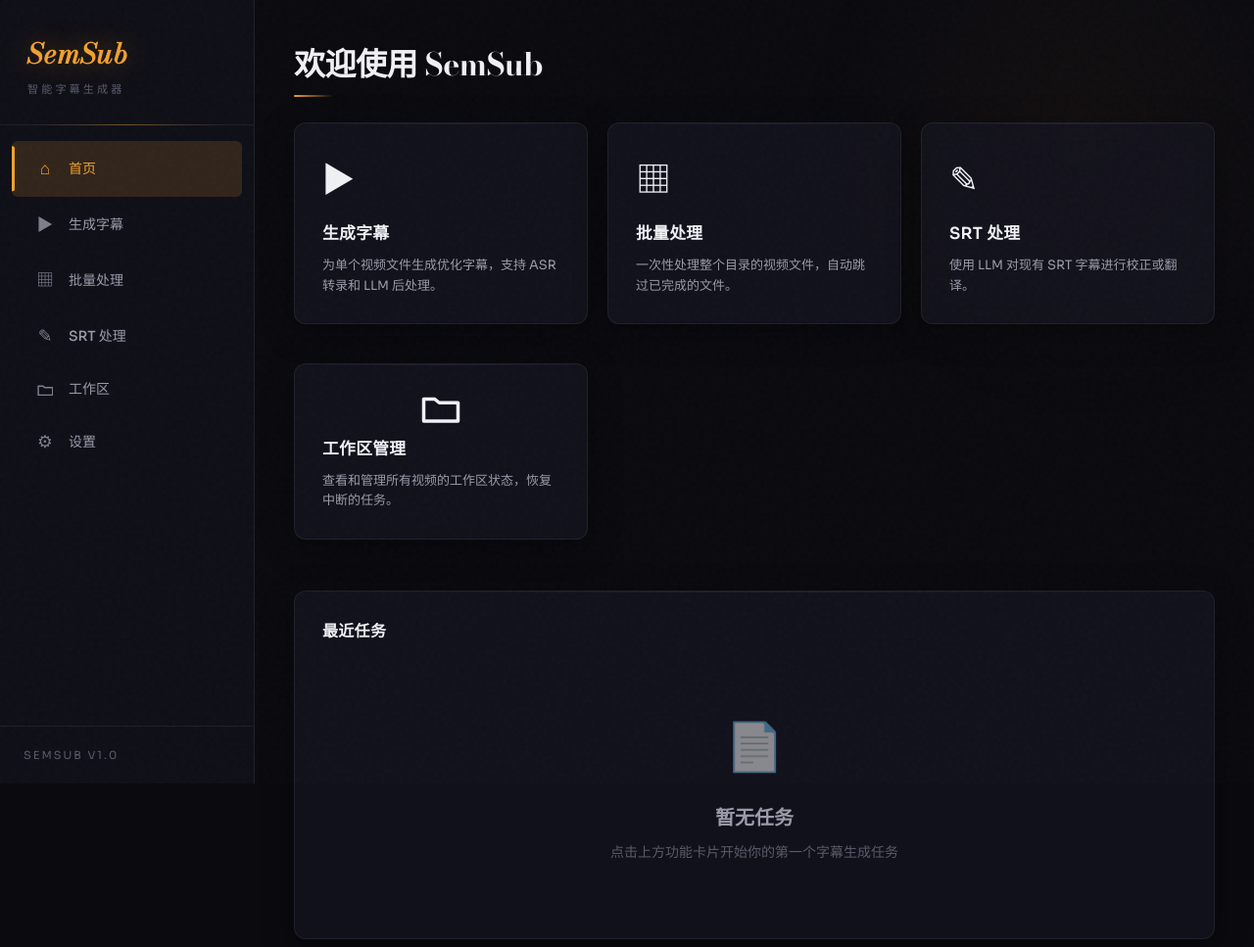
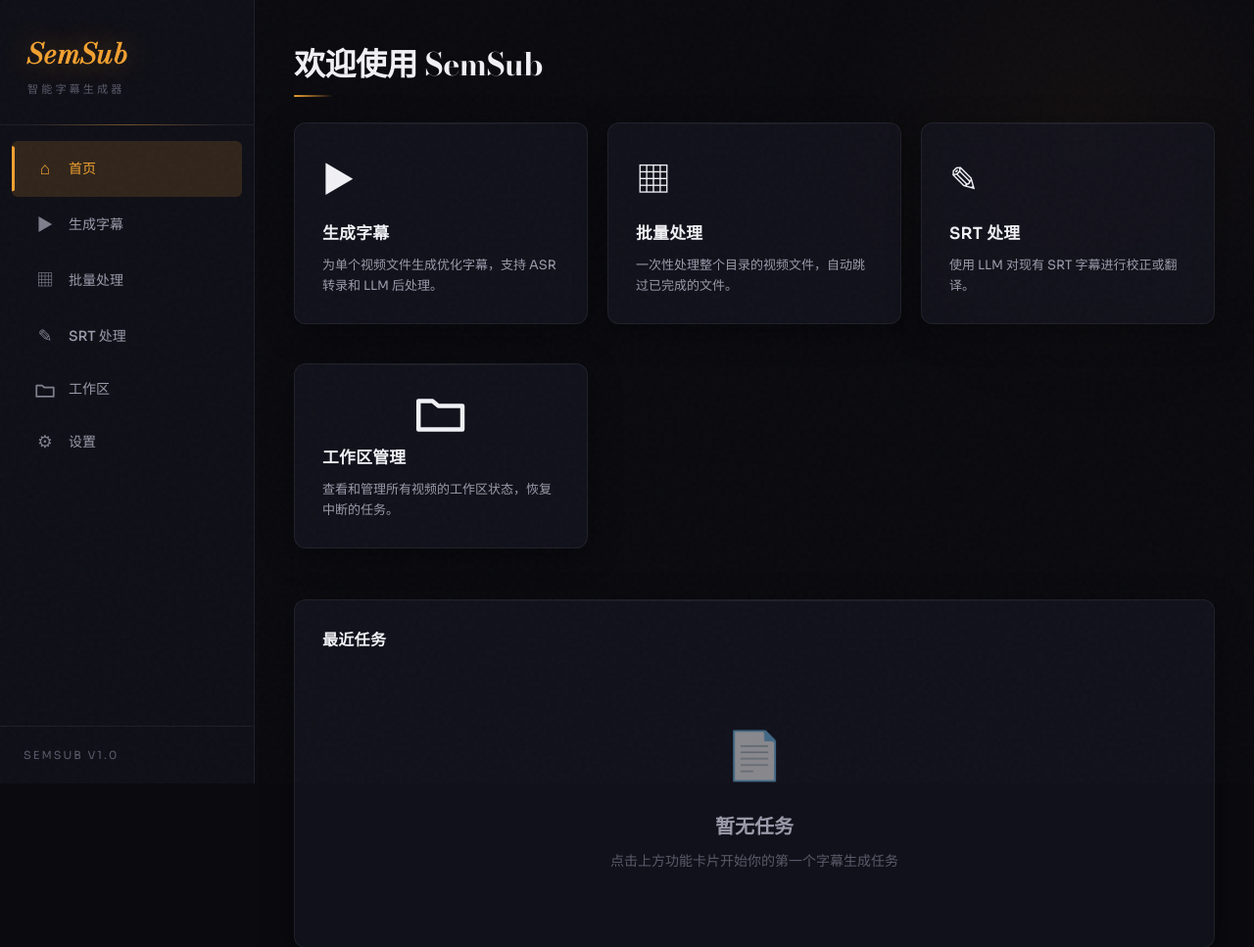
Before and after one commit to cyijun/SemSub, a FastAPI app: page / in a window 1280 px wide. Shown: the top 967 px of the page at 98% size. Run offline with FastAPI, Linux system fonts and the light colour scheme; data that the repository does not hold is empty.

Commit message:
fix(web): align SVG folder icon height with emoji icons
SVG viewBox has empty top space (folder tab), so same height renders
smaller visually than emoji glyphs. Increase height to 2.6rem for cards
and 1.25rem for sidebar to compensate.

Co-Authored-By: Claude Sonnet 4.6 <noreply@anthropic.com>

```diff
--- a/semsub/web/templates/base.html
+++ b/semsub/web/templates/base.html
@@ -28,7 +28,7 @@
                 <span class="icon">&#9998;</span> SRT 处理
             </a></li>
             <li><a href="/workspaces" class="{% if request.url.path == '/workspaces' %}active{% endif %}">
-                <span class="icon" style="display:inline-flex;align-items:center;justify-content:center;"><svg viewBox="0 0 16 13" fill="none" stroke="currentColor" stroke-width="1.4" stroke-linejoin="round" style="width:1.05rem;height:auto;display:block;"><path d="M1 3h4.5l1.8 1.5h7.7v7.5H1z"/></svg></span> 工作区
+                <span class="icon" style="display:inline-flex;align-items:center;justify-content:center;"><svg viewBox="0 0 16 13" fill="none" stroke="currentColor" stroke-width="1.4" stroke-linejoin="round" style="height:1.25rem;width:auto;display:block;"><path d="M1 3h4.5l1.8 1.5h7.7v7.5H1z"/></svg></span> 工作区
             </a></li>
             <li><a href="/config" class="{% if request.url.path == '/config' %}active{% endif %}">
                 <span class="icon">&#9881;</span> 设置
--- a/semsub/web/templates/home.html
+++ b/semsub/web/templates/home.html
@@ -22,7 +22,7 @@
     </div>
     <div class="card feature-card" onclick="location.href='/workspaces'">
         <div class="card-icon" style="display:flex;align-items:center;justify-content:center;"
-            ><svg viewBox="0 0 16 13" fill="none" stroke="currentColor" stroke-width="1.4" stroke-linejoin="round" style="width:2.5rem;height:auto;display:block;"
+            ><svg viewBox="0 0 16 13" fill="none" stroke="currentColor" stroke-width="1.4" stroke-linejoin="round" style="height:2.6rem;width:auto;display:block;"
                 ><path d="M1 3h4.5l1.8 1.5h7.7v7.5H1z"/></svg></div>
         <h3>工作区管理</h3>
         <p>查看和管理所有视频的工作区状态，恢复中断的任务。</p>
```
